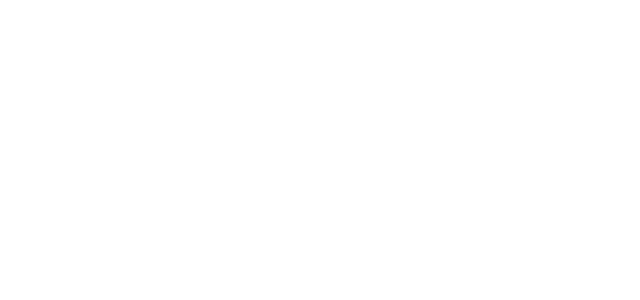
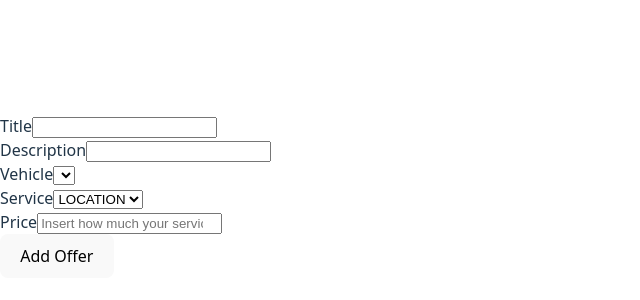
Before and after one commit to Joel-Henri-NGOUBE/bikedrivers_frontend, a React (Vite) app: page /offer/addorset/1 in a window 1280 px wide. Before the commit this address had no page. Shown: the part 204-504 px from the top of the page, without its empty margins (0-640 px from the left). Built offline with nearby package versions, Linux system fonts and the light colour scheme.

Commit message:
Offers and Landing page

```diff
--- a/src/App.tsx
+++ b/src/App.tsx
@@ -3,6 +3,7 @@
 import LogIn from "./Pages/Login.tsx/Login";
 import Offers from "./Pages/Offers/Offers";
 import Offer from "./Pages/Offer/Offer";
+import AddOrSetOffer from "./Pages/AddOrSetOffer/AddOrSetOffer";
 
 function App() {
   return  <Routes>
@@ -10,7 +11,9 @@
             <Route path="/" element={<LogIn />} />
             <Route path="/offers" element={<Offers />}/>
             <Route path="/offer/:id" element={<Offer />}/>
-            {/* <Route path="/offer/:id/set" element={<SetOffers />}/> */}
+            <Route path="/offer/addorset" element={<AddOrSetOffer />}>
+              <Route path="/offer/addorset/:id" element={<AddOrSetOffer />}/>
+            </Route>
             {/* <Route path="/vehicles" element={<Vehicles />}>
               <Route path="/vehicles/:id" element={<Vehicle />} />
             </Route>
--- /dev/null
+++ b/src/Components/InputSelect.tsx
@@ -0,0 +1,12 @@
+import type { ChangeEvent } from "react";
+import type { IInputSelect } from "../Interfaces/InputSelect";
+
+export default function InputSelect({label, options, inputValue, handleChange}: IInputSelect){
+    return <div className="inputselect">
+        <label htmlFor={label.toLowerCase()}>{label}</label>
+        <select name={label.toLowerCase()} id={label.toLowerCase()} value={inputValue} onChange={(e: ChangeEvent<HTMLSelectElement>) => handleChange(e)}>
+            {options.map((op, index) => {
+                return <option value={op} key={index}>{op}</option>})}
+        </select>
+    </div>
+}
--- a/src/Interfaces/IOffer.ts
+++ b/src/Interfaces/IOffer.ts
@@ -10,6 +10,6 @@
     messages: string[],
     requiredDocuments: string[],
     title: string,
-    price: 0,
+    price: string,
     service: "LOCATION" | "SALE"
 }
--- /dev/null
+++ b/src/Interfaces/InputSelect.ts
@@ -0,0 +1,8 @@
+import type { ChangeEvent } from "react";
+
+export interface IInputSelect{
+    label: string,
+    options: string[],
+    inputValue: string,
+    handleChange(event: ChangeEvent<HTMLSelectElement>): void
+}
--- /dev/null
+++ b/src/Interfaces/Vehicle.ts
@@ -0,0 +1,12 @@
+export interface IVehicle{
+    id: number,
+    type : string,
+    model : string,
+    brand : string,
+    addedAt: string,
+    updatedAt: string,
+    purchasedAt : string
+    user: string
+    offers: string[],
+    pictures: string[]
+}
--- a/src/Pages/AddOrSetOffer/AddOrSetOffer.tsx
+++ b/src/Pages/AddOrSetOffer/AddOrSetOffer.tsx
@@ -0,0 +1,193 @@
+import { useEffect, useState } from "react";
+import type { IOffer } from "../../Interfaces/IOffer";
+import { useNavigate, useParams, type NavigateFunction } from "react-router";
+import { jwtDecode } from "jwt-decode";
+import InputLabel from "../../Components/InputLabel";
+import InputSelect from "../../Components/InputSelect";
+import type { IVehicle } from "../../Interfaces/Vehicle";
+
+export default function AddOrSetOffer(){
+
+    const [offer, setOffer] = useState<IOffer | null>(null)
+
+    const [vehicles, setVehicles] = useState<IVehicle[] | null>(null)
+
+    const [userId, setUserId] = useState<number>(0)
+
+    const [vehicleId, setVehicleId] = useState<number>(0)
+
+    const { id } = useParams()
+
+    const form = {
+        title: "",
+        description: "",
+        vehicle: "",
+        service: "",
+        price: "",
+    }
+    const [formValues, setFormValues] = useState<typeof form>(form)
+
+    const navigate: NavigateFunction = useNavigate()
+
+    const token = localStorage.getItem("token")
+
+    // Getting the id to verify is the current user is authenticated
+
+    useEffect(() => {
+        token
+        &&
+        fetch([`${import.meta.env.VITE_APP_BACKEND_API_URL}`, "/api/id"].join(""), {
+                    method: "POST",
+                    headers: {
+                        "Content-Type": "application/json",
+                        "Authorization": `Bearer ${token}`
+                    },
+                    body: JSON.stringify({
+                        mail: (jwtDecode(token) as any).username
+                    })
+                })
+        .then(res => {
+             if(res.status.toString().startsWith("4")){
+                navigate("/");
+             }
+             else{
+                // console.log("Hey")
+                return res.json()
+             }
+        })
+        .then((res: {id: number}) => {
+            setUserId(res.id)
+            // console.log(res.id)
+        })
+        }
+    , [])
+
+    useEffect(() => {
+        (token && id) &&
+            fetch([`${import.meta.env.VITE_APP_BACKEND_API_URL}`, `/api/offers/${id}`].join(""), {
+                method: "GET",
+                headers: {
+                    "Content-Type": "application/json",
+                }
+            })
+            .then(res => res.json())
+            .then((res: IOffer) => {
+                // console.log(res)
+                setOffer(res);
+                setFormValues({...formValues,
+                    title: res.title,
+                    description: res.description,
+                    service: res.service,
+                    price: res.price
+                })
+            })
+        }, [])
+
+    useEffect(() => {
+        // console.log(token, userId);
+        (token && userId) &&
+        fetch([`${import.meta.env.VITE_APP_BACKEND_API_URL}`, `/api/users/${userId}/vehicles`].join(""), {
+            method: "GET",
+            headers: {
+                "Content-Type": "application/json",
+            }
+        })
+        .then(res => res.json())
+        .then((res: any) => {
+            setVehicles(res.member);
+            // console.log(offer)
+            // Mettre l'id du vehicule s'il n'y a pas d'offre
+            if(offer?.vehicle){
+                const vehicleId = offer?.vehicle.split("/").reverse()[0]
+                // console.log(offer?.vehicle)
+                setVehicleId(vehicleId ? parseInt(vehicleId) : 0)
+                setFormValues({...formValues, vehicle: res.member.filter((v: any) => v.id === vehicleId)})
+                console.log("vehicle set", vehicleId)
+            }
+        })
+    }, [userId, offer?.vehicle])
+
+    function addOrSetOffer(formValues: typeof form, navigate: Function){
+        console.log(userId, vehicleId)
+        if(!id){
+            vehicleId && fetch([`${import.meta.env.VITE_APP_BACKEND_API_URL}`, "/api/users/", userId, "/vehicles/", vehicleId,"/offers"].join(""), {
+                        method: "POST",
+                        headers: {
+                            "Content-Type": "application/json",
+                            "Authorization": `Bearer ${token}`
+                        },
+                        body: JSON.stringify({
+                            title: formValues.title,
+                            description: formValues.description,
+                            service: formValues.service,
+                            price: formValues.price,
+                        })
+                    })
+            .then(res => {
+                res.status === 200 && navigate()
+            })
+        }
+        else{
+            vehicleId && fetch([`${import.meta.env.VITE_APP_BACKEND_API_URL}`, "/api/users/", userId, "/vehicles/", vehicleId, "/offers/", id].join(""), {
+                        method: "PATCH",
+                        headers: {
+                            "Content-Type": "application/merge-patch+json",
+                            "Authorization": `Bearer ${token}`
+                        },
+                        body: JSON.stringify({
+                            title: formValues.title,
+                            description: formValues.description,
+                            service: formValues.service,
+                            price: formValues.price,
+                        })
+                    })
+            .then(res => {
+                res.status === 200 && navigate()
+            })}
+    }
+
+    return <div className="addorsetoffer">
+        <InputLabel
+        label="Title"
+        placeholder=""
+        type=""
+        inputValue={formValues.title}
+        handleChange={(e) => setFormValues({...formValues, title: e.target.value})}
+        />
+
+        <InputLabel
+        label="Description"
+        placeholder=""
+        type=""
+        inputValue={formValues.description}
+        handleChange={(e) => setFormValues({...formValues, description: e.target.value})}
+        />
+
+        <div className="inputselect">
+            <label htmlFor="vehicle">Vehicle</label>
+            <select name="vehicle" id="vehicle" value={formValues.vehicle} onChange={(e) => setFormValues({...formValues, vehicle: e.target.value})}>
+                {/* Définir vehicle ID pour chaque option */}
+                {vehicles?.map((v, index) => {
+                    return <option value={`${v.model.toUpperCase()} ${v.brand.toUpperCase()}`} key={index} onChange={() => {setVehicleId(v.id); console.log(v.id) }}>{`${v.model.toUpperCase()} ${v.brand.toUpperCase()}`}</option>})}
+            </select>
+        </div>
+
+        <InputSelect
+        label="Service"
+        options={["LOCATION", "SALE"]}
+        inputValue={formValues.service}
+        handleChange={(e) => setFormValues({...formValues, service: e.target.value})}
+        />
+
+        <InputLabel
+        label="Price"
+        placeholder="Insert how much your service costs"
+        type="number"
+        inputValue={formValues.price}
+        handleChange={(e) => setFormValues({...formValues, price: e.target.value})}
+        />
+
+        <button onClick={() => addOrSetOffer(formValues, () => navigate("/offers"))}>Add Offer</button>
+
+    </div>
+}
--- a/src/Pages/Offer/Offer.tsx
+++ b/src/Pages/Offer/Offer.tsx
@@ -20,17 +20,13 @@
             })
             .then(res => res.json())
             .then((res: any) => {
-                console.log(res)
                 setOffer(res);
             })
         }, [])
 
     useEffect(() => {
             fetch([`${import.meta.env.VITE_APP_BACKEND_API_URL}`, `/api/offers/${id}`].join(""), {
-                method: "GET",
-                headers: {
-                    "Content-Type": "application/json",
-                }
+                method: "GET"
             })
             .then(res => res.json())
             .then((res: any) => {
@@ -44,10 +40,7 @@
         const vehicle_id = offer.vehicle.split("/").reverse()[0]
         console.log(vehicle_id)
         fetch([`${import.meta.env.VITE_APP_BACKEND_API_URL}`, `/api/vehicles/${vehicle_id}/pictures`].join(""), {
-            method: "GET",
-            headers: {
-                "Content-Type": "application/json",
-            }
+            method: "GET"
         })
         .then(res => res.json())
         .then((res: any) => {
--- a/src/Pages/Offers/Offers.tsx
+++ b/src/Pages/Offers/Offers.tsx
@@ -19,9 +19,6 @@
             setOffers(res.member);
         })
     }, [])
-    return <div className="offers">
-        {
-        <OffersComponent offers={offers} />
-        }
-    </div>
+    return <OffersComponent offers={offers} />
+
 }
```
Also changed, not shown: src/Components/Offer/OfferComponent.tsx (+15 -0 lines).
